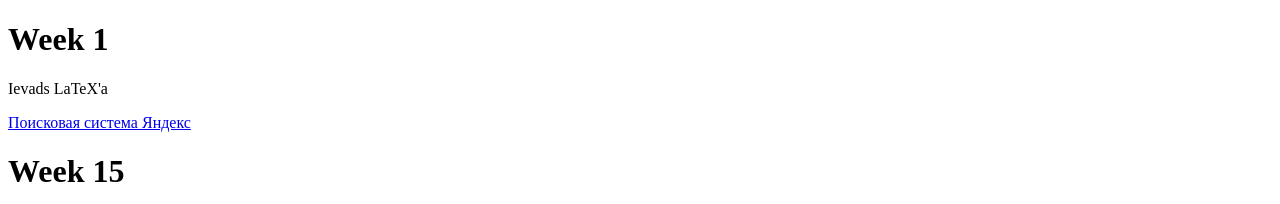
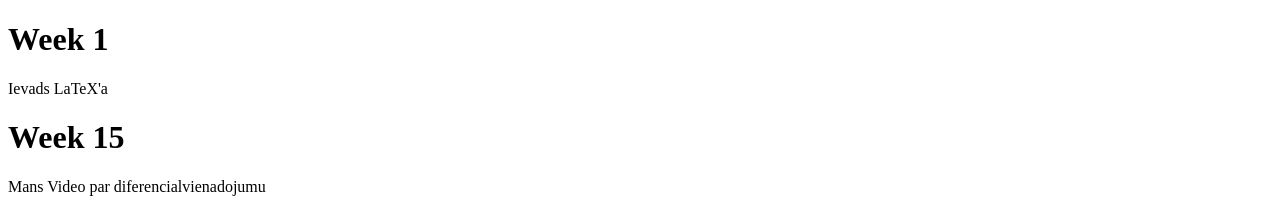
Before and after one commit to next51/RTR108C1, a plain HTML site: page docs/index.html in a window 1280 px wide. Shown: the top 204 px of the page. Drawn offline with Linux system fonts and the light colour scheme.

Commit message:
Update index.html

```diff
--- a/docs/index.html
+++ b/docs/index.html
@@ -1,11 +1,13 @@
 <!DOCTYPE html>
 <html>
+
 <body>
 
 <h1>Week 1 </h1>
 <p>Ievads LaTeX'a</p>
+
 <a href="https://www.overleaf.com/project/5c4ea5558a8cfd21072456ad"></a>
-  <p><a href="http://www.yandex.ru">Поисковая система Яндекс</a></p>
+
 
 <h1>Week 15 </h1>
 <p>Mans Video par diferencialvienadojumu</p>
```
